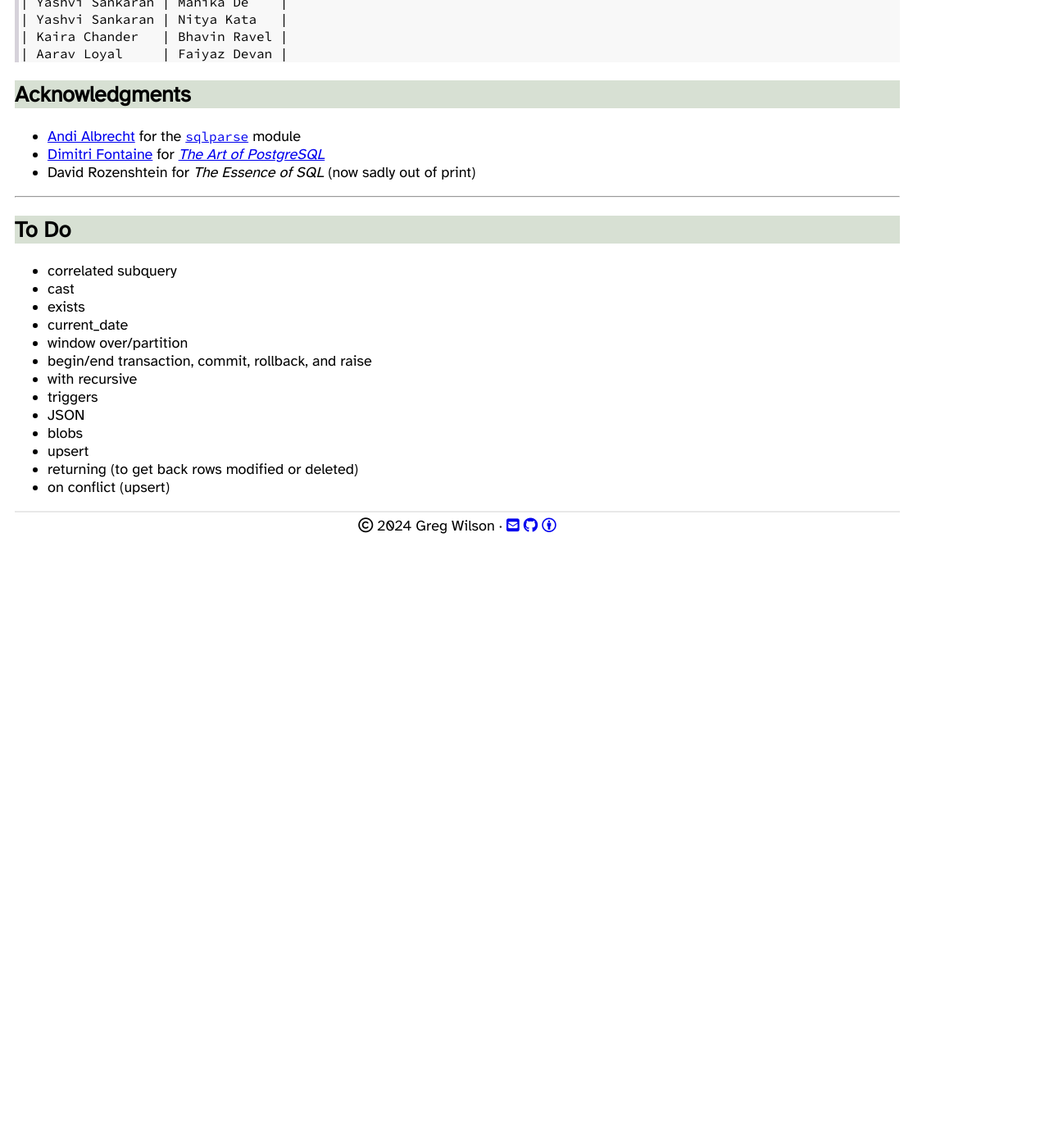
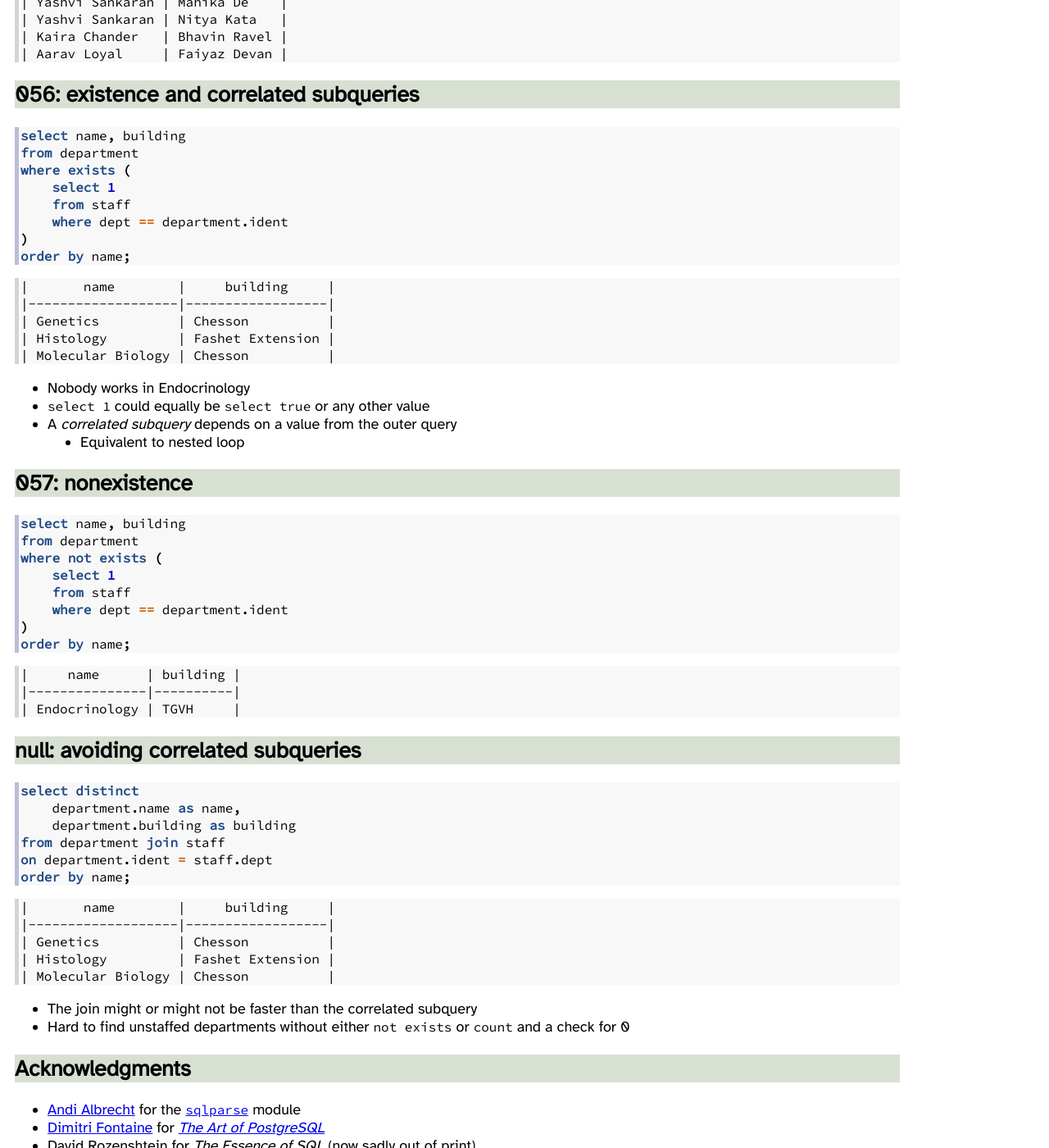
Before and after one commit to gvwilson/sql-tutorial, a Jekyll site: the page built from index.md, in a window 1280 px wide and 1400 px high, scrolled down 29303 px. Shown: the whole window at 82% size. Built offline with Jekyll 4.4.1, drawn with Linux system fonts in a browser that asks for light colours; nearby versions of some CDN libraries; our own code applies the rules of GitHub Pages for plain Markdown files; before the commit the page ends 29963 px from its top, so only the background shows below that.

Commit message:
correlated subqueries

````diff
--- a/index.md
+++ b/index.md
@@ -1537,6 +1537,70 @@
 | Aarav Loyal     | Faiyaz Devan |
 ```
 
+## 056: existence and correlated subqueries
+
+```sql
+select name, building
+from department
+where exists (
+    select 1
+    from staff
+    where dept == department.ident
+)
+order by name;
+```
+```
+|       name        |     building     |
+|-------------------|------------------|
+| Genetics          | Chesson          |
+| Histology         | Fashet Extension |
+| Molecular Biology | Chesson          |
+```
+
+-   Nobody works in Endocrinology
+-   `select 1` could equally be `select true` or any other value
+-   A *correlated subquery* depends on a value from the outer query
+    -   Equivalent to nested loop
+
+## 057: nonexistence
+
+```sql
+select name, building
+from department
+where not exists (
+    select 1
+    from staff
+    where dept == department.ident
+)
+order by name;
+```
+```
+|     name      | building |
+|---------------|----------|
+| Endocrinology | TGVH     |
+```
+
+## null: avoiding correlated subqueries
+
+```sql
+select distinct
+    department.name as name,
+    department.building as building
+from department join staff
+on department.ident = staff.dept
+order by name;
+```
+```
+|       name        |     building     |
+|-------------------|------------------|
+| Genetics          | Chesson          |
+| Histology         | Fashet Extension |
+| Molecular Biology | Chesson          |
+```
+
+-   The join might or might not be faster than the correlated subquery
+-   Hard to find unstaffed departments without either `not exists` or `count` and a check for 0
+
 ## Acknowledgments
 
 -   [Andi Albrecht][albrecht-andi] for the [`sqlparse`][sqlparse] module
````
Also changed, not shown: other parts of index.md (+0 -2 lines), bin/create_assays_db.py (+23 -9 lines), 1 other file.
